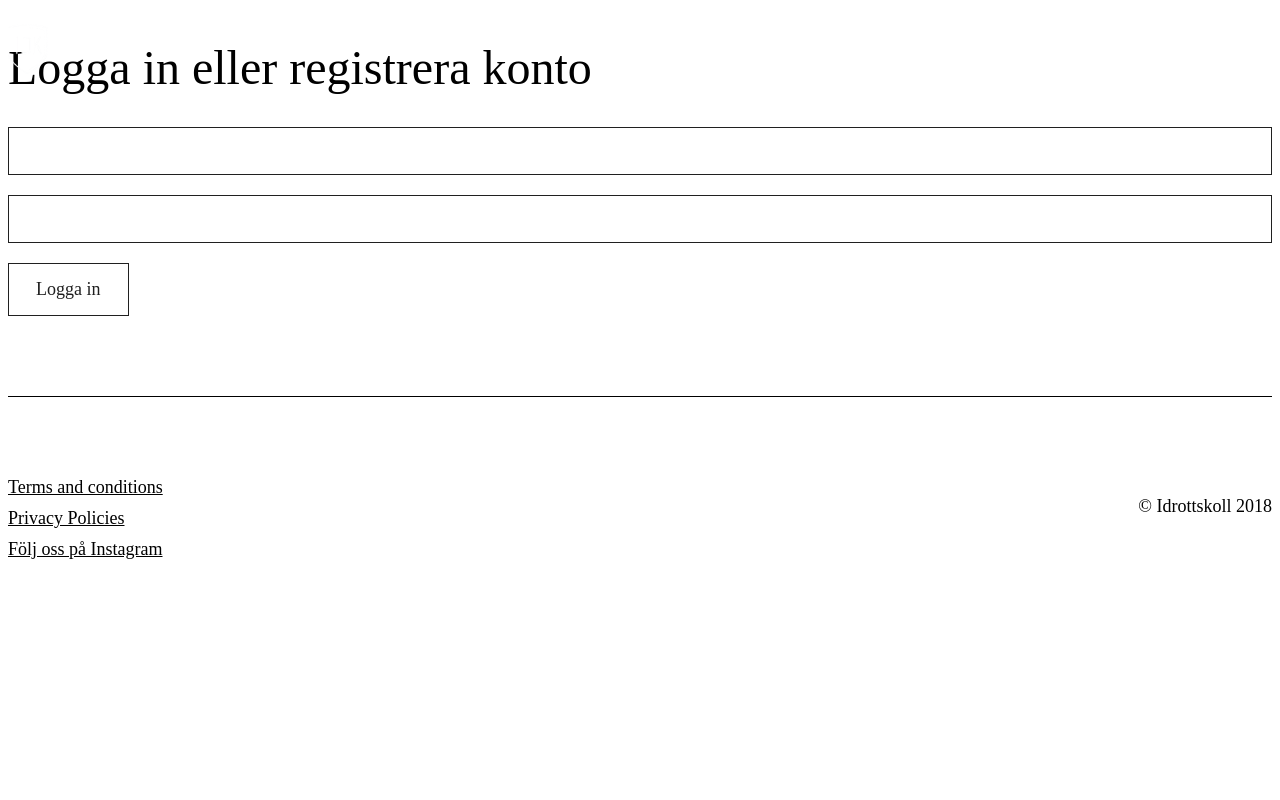
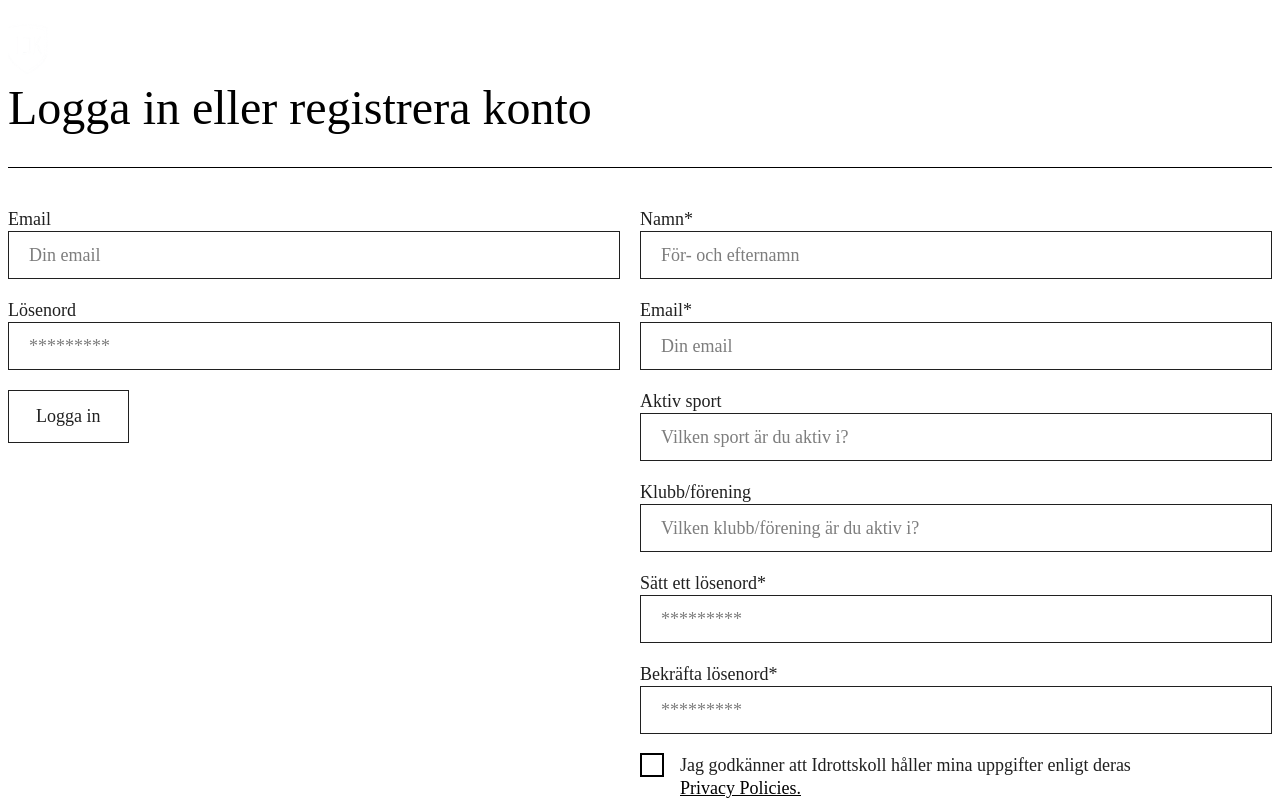
Before and after one commit to Idrottskoll/idrotskoll, a React app: page /konto in a window 1280 px wide. Shown: the top 800 px of the page. Built offline with nearby package versions, Linux system fonts and the light colour scheme; a web font is replaced by a local one.

Commit message:
Updated Account component with register markup

```diff
--- a/public/master.css
+++ b/public/master.css
@@ -32,6 +32,14 @@
 .color-white{color:white;}
 a.color-white{color:white;}
 .z{z-index: 99;}
+hr {
+    display: block;
+    height: 1px;
+    border: 0;
+    border-top: 1px solid black;
+    margin: 1em 0;
+    padding: 0;
+}
 
 /* CUSTOM */
 #root {
--- a/src/components/account/SignIn.js
+++ b/src/components/account/SignIn.js
@@ -1,17 +1,21 @@
 import React from 'react';
-import { Input, Button } from '../styles';
+import { Input, Button, Label } from '../styles';
 
 const SignIn = props => (
     <React.Fragment>
+        <Label>Email</Label>
         <Input
             value={props.email}
+            placeholder="Din email"
             type="email"
             required
             onChange={e => props.setUserEmail(e.target.value)}
         />
+        <Label>Lösenord</Label>
         <Input
             value={props.password}
             type="password"
+            placeholder="*********"
             required
             onChange={e => props.setUserPassword(e.target.value)}
         />
--- a/src/components/pages/Account.js
+++ b/src/components/pages/Account.js
@@ -8,7 +8,7 @@ import {
     SetLocalStorage,
     PostRequest,
 } from '../middleware/api-calls';
-import { Button, Title } from '../styles';
+import { Button, Title, Label, Input, Link } from '../styles';
 
 export default class Account extends Component {
     constructor(props) {
@@ -56,7 +56,7 @@ export default class Account extends Component {
 
     renderIsNotSignedIn = () => {
         return (
-            <div className="col-xs-12">
+            <div className="large-6 rp-20">
                 <SignIn
                     email={this.state.userEmail}
                     password={this.state.userPassword}
@@ -73,12 +73,34 @@ export default class Account extends Component {
         return (
             <div>
                 <Header />
-                <div className="row">
+                <div className="row tm-40">
                     <div className="large-12">
-                        <Title>Logga in eller registrera konto</Title>
-                        {this.state.isSignedIn
-                            ? this.renderIsSignedIn()
-                            : this.renderIsNotSignedIn()}
+                      <Title>Logga in eller registrera konto</Title>
+                      <hr className="bm-40" />
+                    </div>
+                    {this.state.isSignedIn
+                        ? this.renderIsSignedIn()
+                        : this.renderIsNotSignedIn()}
+                    <div className="large-6">
+                      <Label>Namn*</Label>
+                      <Input placeholder="För- och efternamn" type="text"></Input>
+                      <Label>Email*</Label>
+                      <Input placeholder="Din email" type="email"></Input>
+                      <Label>Aktiv sport</Label>
+                      <Input placeholder="Vilken sport är du aktiv i?" type="text"></Input>
+                      <Label>Klubb/förening</Label>
+                      <Input placeholder="Vilken klubb/förening är du aktiv i?" type="text"></Input>
+                      <Label>Sätt ett lösenord*</Label>
+                      <Input placeholder="*********" type="password"></Input>
+                      <Label>Bekräfta lösenord*</Label>
+                      <Input placeholder="*********" type="password"></Input>
+                      <div className="inline bm-20">
+                        <div className="check rm-20">
+                          <Input id="checkbox" type="checkbox" />
+                        </div>
+                        <Label>Jag godkänner att Idrottskoll håller mina uppgifter enligt deras <Link>Privacy Policies.</Link></Label>
+                      </div>
+                      <Button>Registrera konto</Button>
                     </div>
                 </div>
                 <Footer />
--- a/src/components/pages/RequestRecording.js
+++ b/src/components/pages/RequestRecording.js
@@ -11,6 +11,7 @@ export default class RequestRecording extends Component {
                 <div className="row tm-40">
                     <div className="large-12">
                         <Title>Lägg inspelningsförfrågan</Title>
+                        <hr className="bm-40" />
                     </div>
                     <div className="large-6 rp-20">
                       <Label>Ämne*</Label>
```
